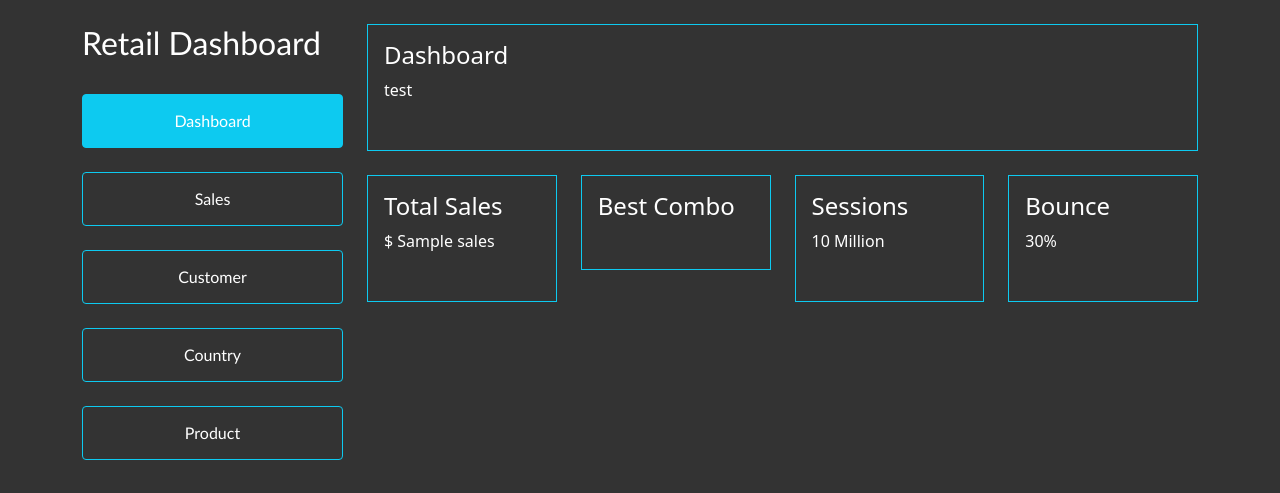
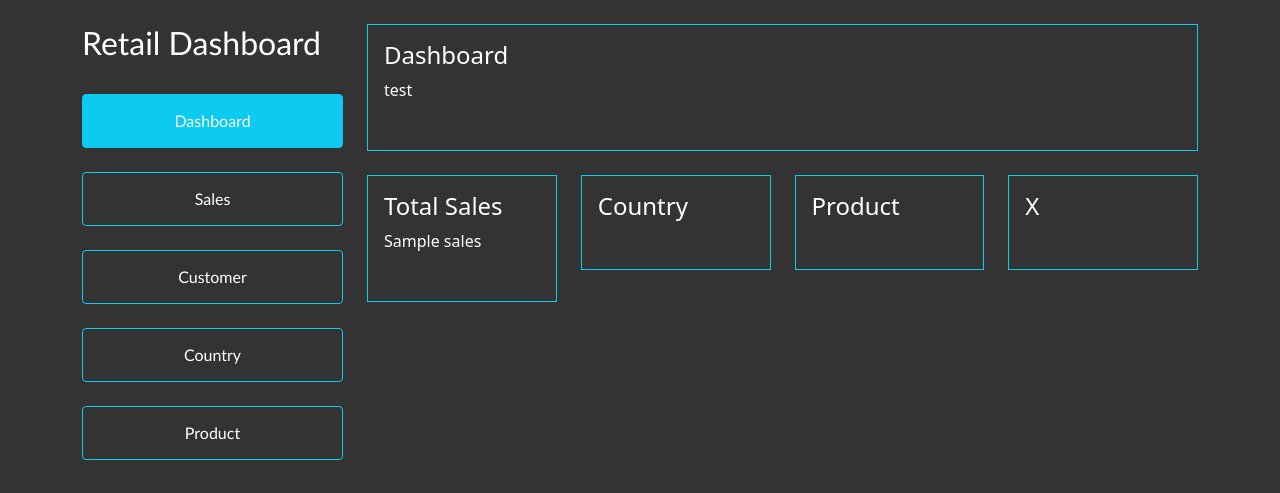
Before and after one commit to dimasliu123/retail-dashboard, a Flask app: template templates/index.html in a window 1280 px wide. Shown: the top 493 px of the page. Run offline with Flask 3, Linux system fonts and the light colour scheme; the template is opened without the code that fills it: most values are stand-ins (such as "Sample title", 1, 10 or a date in 2020); parts of the project's set-up code (start-up, migrations or seed data) failed here and were passed over; some libraries are stand-ins or nearby versions.

Commit message:
customized function

```diff
--- a/app.py
+++ b/app.py
@@ -5,8 +5,8 @@ app = Flask(__name__)
 
 @app.route("/")
 def home():
-    sales = totalSales()
-    return render_template("index.html", sales=round(sales, 2))
+    sales = round(totalSales(), 2)
+    return render_template("index.html", sales = "$ {:0,.2f}".format(sales))
 
 @app.route("/sales/")
 def sales():
--- a/templates/country.html
+++ b/templates/country.html
@@ -5,7 +5,7 @@
     <meta http-equiv="X-UA-Compatible" content="IE=edge">
     <meta name="viewport" content="width=device-width, initial-scale=1.0">
     <title>Country Sales</title>
-    <script src="{{ url_for('static', filename='js/chart.min.js') }}" integrity="sha512-QSkVNOCYLtj73J4hbmVoOV6KVZuMluZlioC+trLpewV8qMjsWqlIQvkn1KGX2StWvPMdWGBqim1xlC8krl1EKQ==" crossorigin="anonymous" referrerpolicy="no-referrer"></script>
+    <script src="{{ url_for('static', filename='js/chart.min.js') }}" crossorigin="anonymous" referrerpolicy="no-referrer"></script>
     <link rel="stylesheet" type="text/css" href="{{ url_for('static', filename='css/bootstrap.min.css') }}">
     <link rel="stylesheet" href="{{ url_for('static', filename='css/styles.css') }}">
     <script src="{{ url_for('static', filename='js/bootstrap.bundle.min.js') }}"></script>
--- a/templates/cust.html
+++ b/templates/cust.html
@@ -6,7 +6,7 @@
     <meta name="viewport" content="width=device-width, initial-scale=1.0">
     <link rel="stylesheet" href="{{ url_for('static', filename='css/bootstrap.min.css') }}">
     <link rel="stylesheet" href="{{ url_for('static', filename='css/styles.css') }}">
-    <script src="{{ url_for('static', filename='js/chart.min.js') }}" integrity="sha512-QSkVNOCYLtj73J4hbmVoOV6KVZuMluZlioC+trLpewV8qMjsWqlIQvkn1KGX2StWvPMdWGBqim1xlC8krl1EKQ==" crossorigin="anonymous" referrerpolicy="no-referrer"></script>
+    <script src="{{ url_for('static', filename='js/chart.min.js') }}" crossorigin="anonymous" referrerpolicy="no-referrer"></script>
     <script type="module">
         const RFMClass = document.querySelector("#RFMClass").getContext("2d");
         const RFMScore = document.querySelector("#RFMScore").getContext("2d");
--- a/templates/index.html
+++ b/templates/index.html
@@ -15,10 +15,10 @@
                 <nav class="nav-item">
                     <br><h2 class="d-block text-white" style="font-family : optima">Retail Dashboard</h2><br>
                     <li class="d-block btn btn-info btn-m" disabled><a class="nav-link text-white" style="font-family : optima">Dashboard</a></li><br>
-                    <li class="d-block btn btn-outline-info btn-m"><a style="font-family : optima" class="nav-link text-white" href="{{ url_for('sales') }}">Sales</a></li><br>
-                    <li class="d-block btn btn-outline-info btn-m"><a style="font-family : optima" class="nav-link text-white" href="{{ url_for('customer') }}">Customer</a></li><br>
-                    <li class="d-block btn btn-outline-info btn-m"><a style="font-family : optima" class="nav-link text-white" href="{{ url_for('country') }}">Country</a></li><br>
-                    <li class="d-block btn btn-outline-info btn-m"><a style="font-family : optima" class="nav-link text-white" href="{{ url_for('product') }}">Product</a></li>
+                    <li class="d-block btn btn-outline-info btn-m"><a style="font-family : optima" class="nav-link text-white" href="{{ url_for('sales') }}" target="_blank">Sales</a></li><br>
+                    <li class="d-block btn btn-outline-info btn-m"><a style="font-family : optima" class="nav-link text-white" href="{{ url_for('customer') }}" target="_blank">Customer</a></li><br>
+                    <li class="d-block btn btn-outline-info btn-m"><a style="font-family : optima" class="nav-link text-white" href="{{ url_for('country') }}" target="_blank">Country</a></li><br>
+                    <li class="d-block btn btn-outline-info btn-m"><a style="font-family : optima" class="nav-link text-white" href="{{ url_for('product') }}" target="_blank">Product</a></li>
                     <br>
                 </nav>
             </div>
@@ -36,7 +36,7 @@
                 <div class="border border-info text-white">
                     <div class="card-body mb-3">
                         <h4>Total Sales</h4>
-                        <p>$ {{ sales }}</p>
+                        <p>{{ sales }}</p>
                     </div>
                 </div>
             </div>
@@ -44,7 +44,7 @@
             <br>
                 <div class="border border-info text-white">
                     <div class="card-body mb-3">
-                        <h4>Best Combo</h4>
+                        <h4>Country</h4>
                         <p></p>
                     </div>
                 </div>
@@ -53,8 +53,8 @@
             <br>
           <div class="border border-info text-white">
             <div class="card-body mb-3">
-                <h4>Sessions</h4>
-                <p>10 Million</p>
+                <h4>Product</h4>
+                <p></p>
             </div>
           </div>
         </div>
@@ -62,8 +62,8 @@
             <br>
           <div class="border border-info text-white">
             <div class="card-body mb-3">
-                <h4>Bounce</h4>
-                <p>30%</p>
+                <h4>X</h4>
+                <p></p>
             </div>
           </div>
         </div>
--- a/templates/sales.html
+++ b/templates/sales.html
@@ -6,7 +6,7 @@
     <meta name="viewport" content="width=device-width, initial-scale=1.0">
     <link rel ="stylesheet" href="{{ url_for('static', filename='css/styles.css') }}">
     <link rel="stylesheet" href="{{ url_for('static', filename='css/bootstrap.min.css') }}">
-    <script src="{{ url_for('static', filename='js/chart.min.js') }}" integrity="sha512-QSkVNOCYLtj73J4hbmVoOV6KVZuMluZlioC+trLpewV8qMjsWqlIQvkn1KGX2StWvPMdWGBqim1xlC8krl1EKQ==" crossorigin="anonymous" referrerpolicy="no-referrer"></script>
+    <script src="{{ url_for('static', filename='js/chart.min.js') }}" refrrerpolicy="no-referrer" crossorigin="anonymous"></script>
     <script type="module">
         import { getSalesData, getSalesConfig } from "{{ url_for('static', filename='js/script.js') }}"
         const dailyChart = document.querySelector("#DailySales").getContext("2d");
```
Also changed, not shown: models.py (+6 -15 lines), utils.py (added, +12 -0 lines), README.md.
